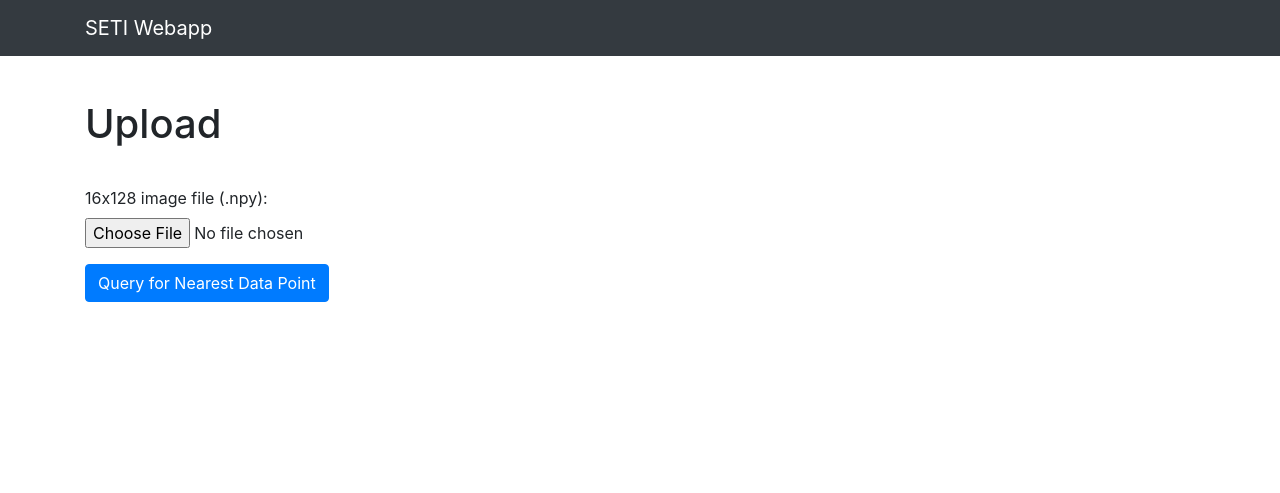
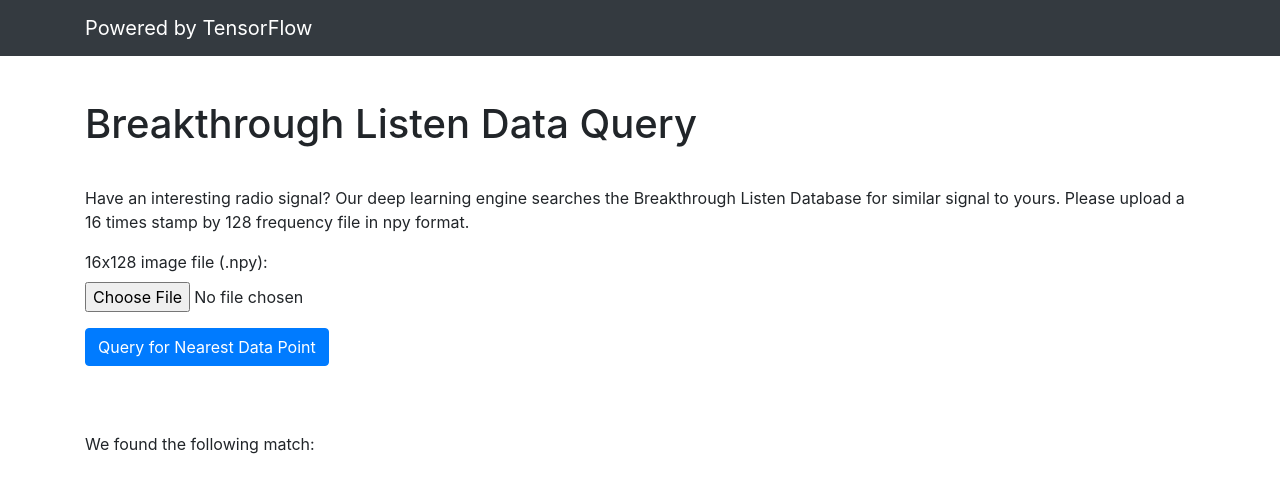
Before and after one commit to yunfanz/webapp, a Flask app: page / in a window 1280 px wide. Shown: the top 493 px of the page. Run offline with Flask 2, Linux system fonts and the light colour scheme; parts of the project's set-up code (start-up, migrations or seed data) failed here and were passed over; some libraries are stand-ins or nearby versions.

Commit message:
change contents

```diff
--- a/flaskr/core.py
+++ b/flaskr/core.py
@@ -135,7 +135,7 @@ def query_image():
                 'scannum': scan_num,
                 'coarsechnl': coarse_chan,
                 'idx': int(subidx),
-                'dist': float(sim[idx]),
+                'dist': float(1.-sim[idx]),
                 'wat_path': '/image/' + wat_path
             }
 
--- a/flaskr/templates/base.html
+++ b/flaskr/templates/base.html
@@ -1,5 +1,5 @@
 <!doctype html>
-<title>{% block title %}{% endblock %} - SETI Webapp</title>
+<title>{% block title %}{% endblock %} - Powered by TensorFlow</title>
 <meta charset="utf-8">
 <meta name="viewport" content="width=device-width, initial-scale=1, shrink-to-fit=no">
 <link rel="shortcut icon" href="{{ url_for('static', filename='favicon.ico') }}">
@@ -7,7 +7,7 @@
 <link rel="stylesheet" href="{{ url_for('static', filename='style.css') }}">
 <nav class="navbar navbar-expand-lg navbar-dark bg-dark fixed-top" id="mainNav">
   <div class="container">
-    <a class="navbar-brand js-scroll-trigger" href="#page-top">SETI Webapp</a>
+    <a class="navbar-brand js-scroll-trigger" href="#page-top">Powered by TensorFlow</a>
   <!-- <ul> -->
       <!-- <li><a href="{{ url_for('core.home') }}">Home</a> -->
   <!-- </ul> -->
--- a/flaskr/templates/core/home.html
+++ b/flaskr/templates/core/home.html
@@ -1,11 +1,15 @@
 {% extends 'base.html' %}
 
 {% block header %}
-  <h1>{% block title %}Upload{% endblock %}</h1>
+  <h1>{% block title %}Breakthrough Listen Data Query{% endblock %}</h1>
 {% endblock %}
 
 {% block content %}
     <form id="image-query-form" action="{{ url_for('core.query_image') }}" method="post" enctype="multipart/form-data">
+        <p>Have an interesting radio signal? Our deep learning engine searches the Breakthrough Listen Database for similar signal to yours.
+        Please upload a 16 times stamp by 128 frequency file in npy format. </p>
+
+
         <div class="form-group">
             <label for="file">16x128 image file (.npy):</label>
             <input type="file" class="form-control-file" id="file">
@@ -17,6 +21,8 @@
             <span id="input-error">
 	</div>
     </form>
+
+    <p>We found the following match: </p>
     <table class="table" id="results">
         <tr><td>Distance</td><td><span id="disp-dist"></span></td> </tr>
         <tr><td>Timestamp</td><td><span id="disp-timestamp"></span></td> </tr>
```
